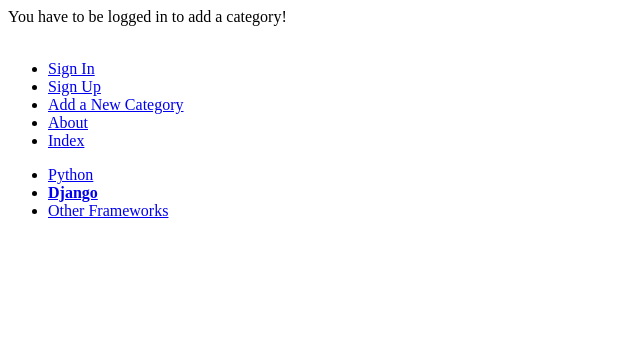
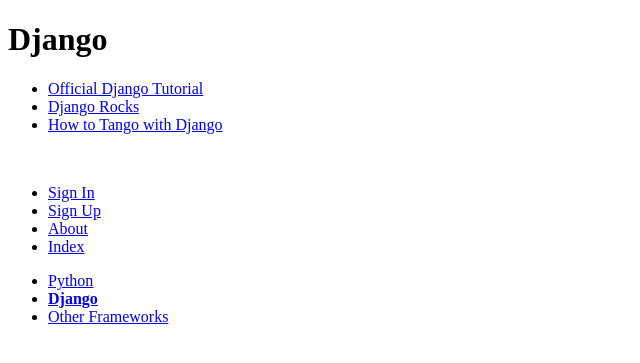
Before and after one commit to YoussefRamadan98/tango_with_django_project, a Django app: page /rango/category/django/ in a window 1280 px wide. Shown: the top 363 px of the page, without its empty margins (0-640 px from the left). Run offline with Django 3.2, Linux system fonts and the light colour scheme; data comes from the database, SQL or seed files in the repository; both versions use the stored data as it was after the commit.

Commit message:
further changes in chapter 9

```diff
--- a/rango/views.py
+++ b/rango/views.py
@@ -138,10 +138,10 @@
 
             profile = profile_form.save(commit=False)
             profile.user = user
+            registered = True
             if 'picture' in request.FILES:
                 profile.picture = request.FILES['picture']
                 profile.save()
-                registered = True
             else:
                 print(user_form.errors, profile_form.errors)
     else:
--- a/templates/rango/base.html
+++ b/templates/rango/base.html
@@ -22,11 +22,11 @@
 				{% if user.is_authenticated %}
 					<li><a href="{% url 'restricted' %}">Restricted Page</a></li>
 					<li><a href="{% url 'logout' %}">Logout</a></li>
+					<li><a href="{% url 'add_category' %}">Add a New Category</a></li>
 				{% else %}
 					<li><a href="{% url 'login' %}">Sign In</a></li>
 					<li><a href="{% url 'register' %}">Sign Up</a></li>
 				{% endif %}
-				<li><a href="{% url 'add_category' %}">Add a New Category</a></li>
 				<li><a href="{% url 'about' %}">About</a></li>
 				<li><a href="{% url 'index' %}">Index</a></li>
 </ul>
--- a/templates/rango/category.html
+++ b/templates/rango/category.html
@@ -7,7 +7,6 @@
 
 {% block body_block %}
 	<div>
-	{% if user.is_authenticated %}
 	{% if category %}
 		<h1>{{ category.name }}</h1>
 
@@ -21,13 +20,10 @@
 			<strong>No pages currently in category.</strong>
 		{% endif %}
 		{% if user.is_authenticated %}
-				<a href="{% url 'add_page' category.slug%}">Add Page</a> <br/>
+			<a href="{% url 'add_page' category.slug%}">Add New Page</a> <br/>
 		{%endif%}
 	{% else %}
 		The specified category does not exist!
 	{% endif %}
-	{%else%}
-		You have to be logged in to add a category!
-	{%endif%}
 	</div>
 {%endblock%}
```
Also changed, not shown: db.sqlite3. Lines whose indentation alone changed are shown as unchanged.
